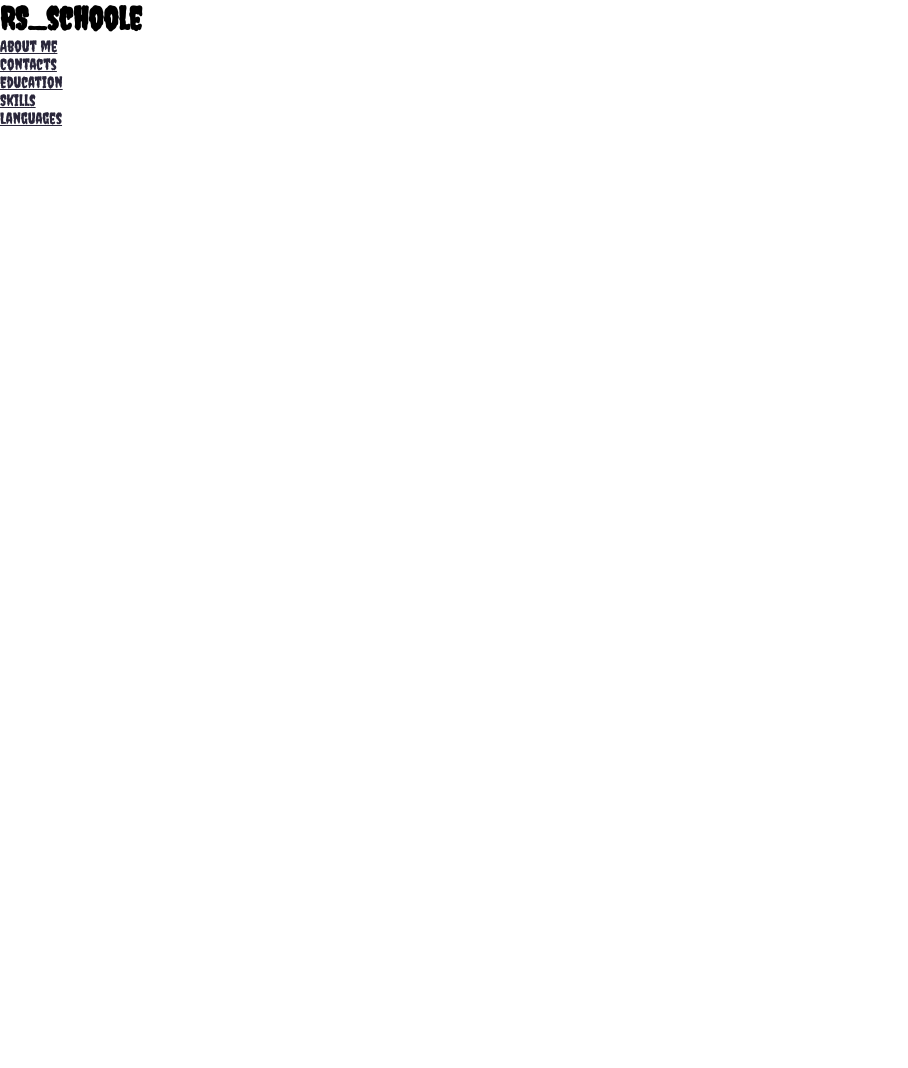
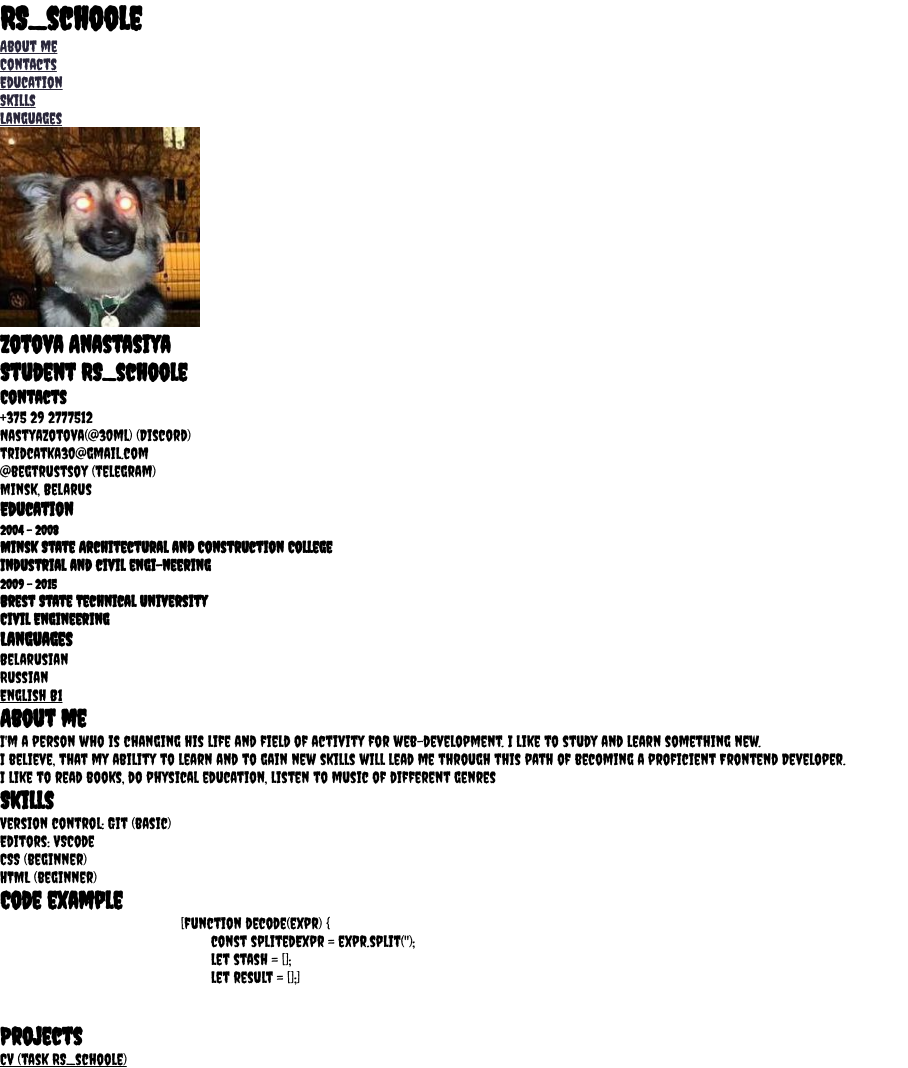
Before and after one commit to NastyaZotova/rsschool-cv, a plain HTML site: page index.html in a window 1280 px wide. Shown: the whole page, without its empty margins (0-908 px from the left). Before the commit the page ends 800 px from the top, so only its background shows below. Drawn offline with Linux system fonts and the light colour scheme.

Commit message:
feat: add main

```diff
--- a/index.html
+++ b/index.html
@@ -29,6 +29,123 @@
 		</nav>
 	</header>
 
+	<main>
+		<div class="container">
+			<div class="left_side">
+				<div class="profession">
+					<div class="img_avatar">
+						<img src="avatar.jpg" alt="avatar" width="200" height="200">
+					</div>
+					<h2>Zotova Anastasiya<br><span>Student RS_schoole</h2>
+				</div>
+
+				<div class="Contacts">
+					<h3 class="title" id="#a1">Contacts</h3>
+					<ul>
+						<li>
+							<span class="text">+375 29 2777512</span>
+						</li>
+						<li>
+							<span class="text">NastyaZotova(@30ml) (Discord)</span>
+						</li>
+						<li>
+							<span class="text">tridcatka30@gmail.com</span>
+						</li>
+						<li>
+							<span class="text">@begtrustsoy (telegram)</span>
+						</li>
+						<li>
+							<span class="text">Minsk, Belarus</span>
+						</li>
+					</ul>
+				</div>
+
+				<div class="Education">
+					<h3 class="title" id="#a2">Education</h3>
+					<ul>
+						<li>
+							<h5>2004 - 2008</h5>
+							<h4>Minsk State Architectural and Construction College</h4>
+							<h4>Industrial and civil engi-neering</h4>
+						</li>
+						<li>
+							<h5>2009 - 2015</h5>
+							<h4>Brest State Technical University</h4>
+							<h4>Civil Engineering</h4>
+						</li>
+					</ul>
+				</div>
+
+				<div class="Languages">
+					<h3 class="title" id="#a3">Languages</h3>
+					<ul>
+						<li>
+							<span class="text">Belarusian</span>
+						</li>
+						<li>
+							<span class="text">Russian</span>
+						</li>
+						<li>
+							<a href="https://cert.str.by/streamline-certificate/8621A6B32223ED6599CAC0CCD7F0D262"
+								style="color: black;">English B1</a>
+						</li>
+					</ul>
+				</div>
+			</div>
+
+
+			<div class="right_side">
+				<div class="about">
+					<h2 class="title2">About me</h2>
+					<p>I'm a person who is changing his life and field of activity for web-development. I like to study and
+						learn something new.<br>I believe, that my ability to learn and to gain new skills will lead me
+						through
+						this path of becoming a proficient Frontend Developer.<br>I like to read books, do physical education,
+						listen to music of different genres</p>
+				</div>
+				<div class="Skills">
+					<h2 class="title3">Skills</h2>
+					<ul>
+						<li>
+							<span class="text">Version control: Git (basic)</span>
+						</li>
+						<li>
+							<span class="text">Editors: VSCode</span>
+						</li>
+						<li>
+							<span class="text">CSS (beginner)</span>
+						</li>
+						<li>
+							<span class="text">HTML (beginner)</span>
+						</li>
+					</ul>
+				</div>
+
+				<div class="Code">
+					<h2 class="title3">Code example</h2>
+					<pre>
+						<code>[function decode(expr) {
+							const splitedExpr = expr.split('');
+							let stash = [];
+							let result = [];]
+						</code>
+						</pre>
+				</div>
+
+				<div class="Projects">
+					<h2 class="title3">Projects</h2>
+					<ul>
+						<li>
+							<a href="https://github.com/NastyaZotova/rsschool-cv" style="color: black;">CV (task
+								RS_schoole)</a>
+						</li>
+					</ul>
+				</div>
+
+			</div>
+
+	</main>
+
 
 </body>
 
```
